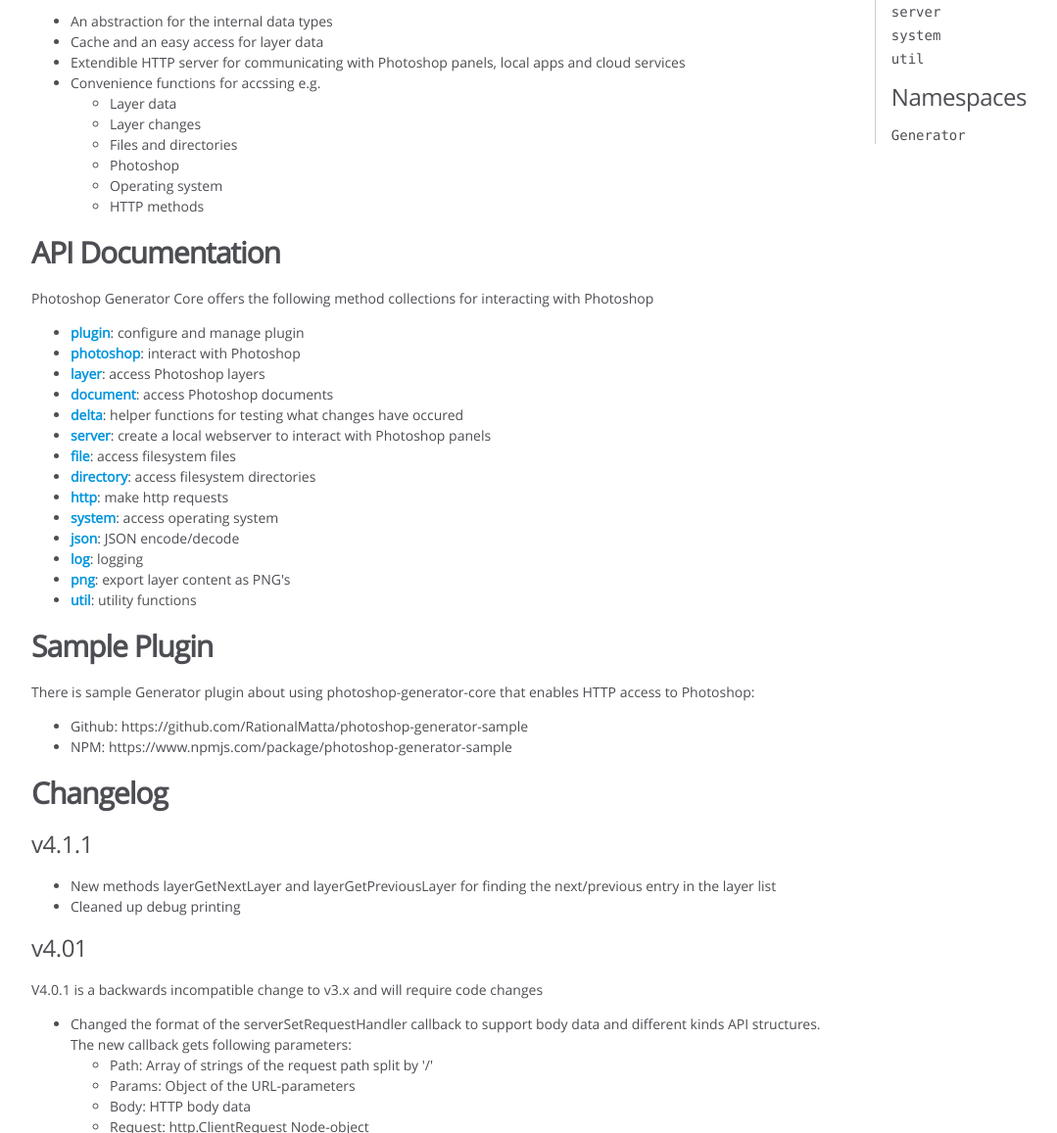
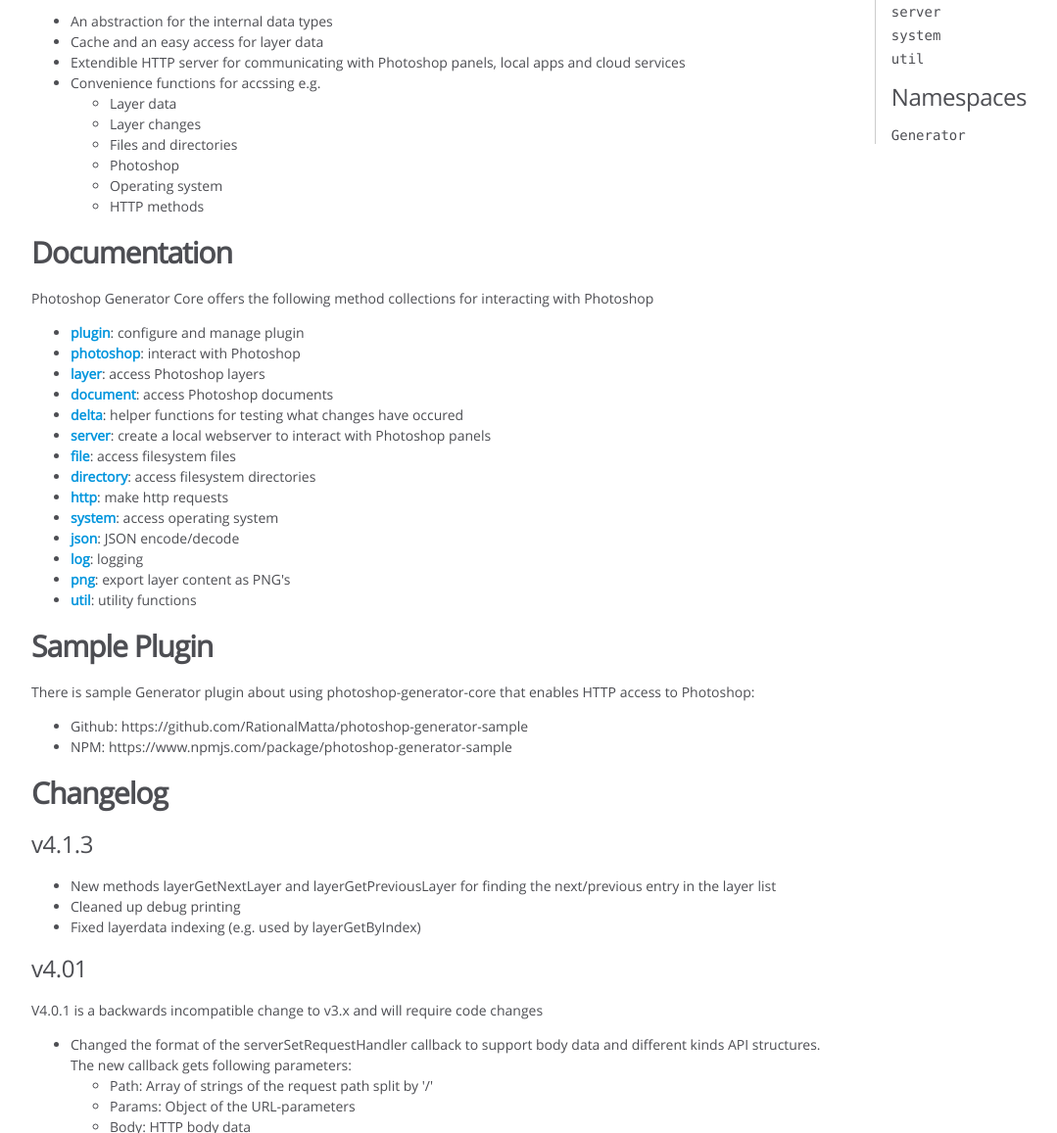
Before and after one commit to pragmatta/photoshop-generator-core, a website: page documentation/index.html in a window 1280 px wide. Shown: the part 402-1559 px from the top of the page at 98% size, without its empty margins (0-1079 px from the left). Drawn offline with Linux system fonts and the light colour scheme.

Commit message:
Fixed layerdata indexing (e.g. used by layerGetByIndex)

```diff
--- a/documentation/index.html
+++ b/documentation/index.html
@@ -61,7 +61,7 @@
 </ul>
 </li>
 </ul>
-<h2>API Documentation</h2><p>Photoshop Generator Core offers the following method collections for interacting with Photoshop</p>
+<h2>Documentation</h2><p>Photoshop Generator Core offers the following method collections for interacting with Photoshop</p>
 <ul>
 <li><a href="https://github.com/RationalMatta/photoshop-generator-core/tree/master/documentation#module_plugin"><strong>plugin</strong></a>: configure and manage plugin</li>
 <li><a href="https://github.com/RationalMatta/photoshop-generator-core/tree/master/documentation#module_photoshop"><strong>photoshop</strong></a>: interact with Photoshop</li>
@@ -83,9 +83,10 @@
 <li>Github: https://github.com/RationalMatta/photoshop-generator-sample</li>
 <li>NPM: https://www.npmjs.com/package/photoshop-generator-sample</li>
 </ul>
-<h2>Changelog</h2><h3>v4.1.1</h3><ul>
+<h2>Changelog</h2><h3>v4.1.3</h3><ul>
 <li>New methods layerGetNextLayer and layerGetPreviousLayer for finding the next/previous entry in the layer list</li>
 <li>Cleaned up debug printing</li>
+<li>Fixed layerdata indexing (e.g. used by layerGetByIndex)</li>
 </ul>
 <h3>v4.01</h3><p>V4.0.1 is a backwards incompatible change to v3.x and will require code changes</p>
 <ul>
--- a/package.json
+++ b/package.json
@@ -1,6 +1,6 @@
 {
 	"name": "photoshop-generator-core",
-	"version": "4.1.1",
+	"version": "4.1.3",
 	"description": "Module for creating Photoshop Generator plugins",
 	"main": "generator_core.js",
 	"keywords": [
```
Also changed, not shown: documentation/generator_core.js.html (+4 -3 lines), generator_core.js (+4 -3 lines), README.md.
